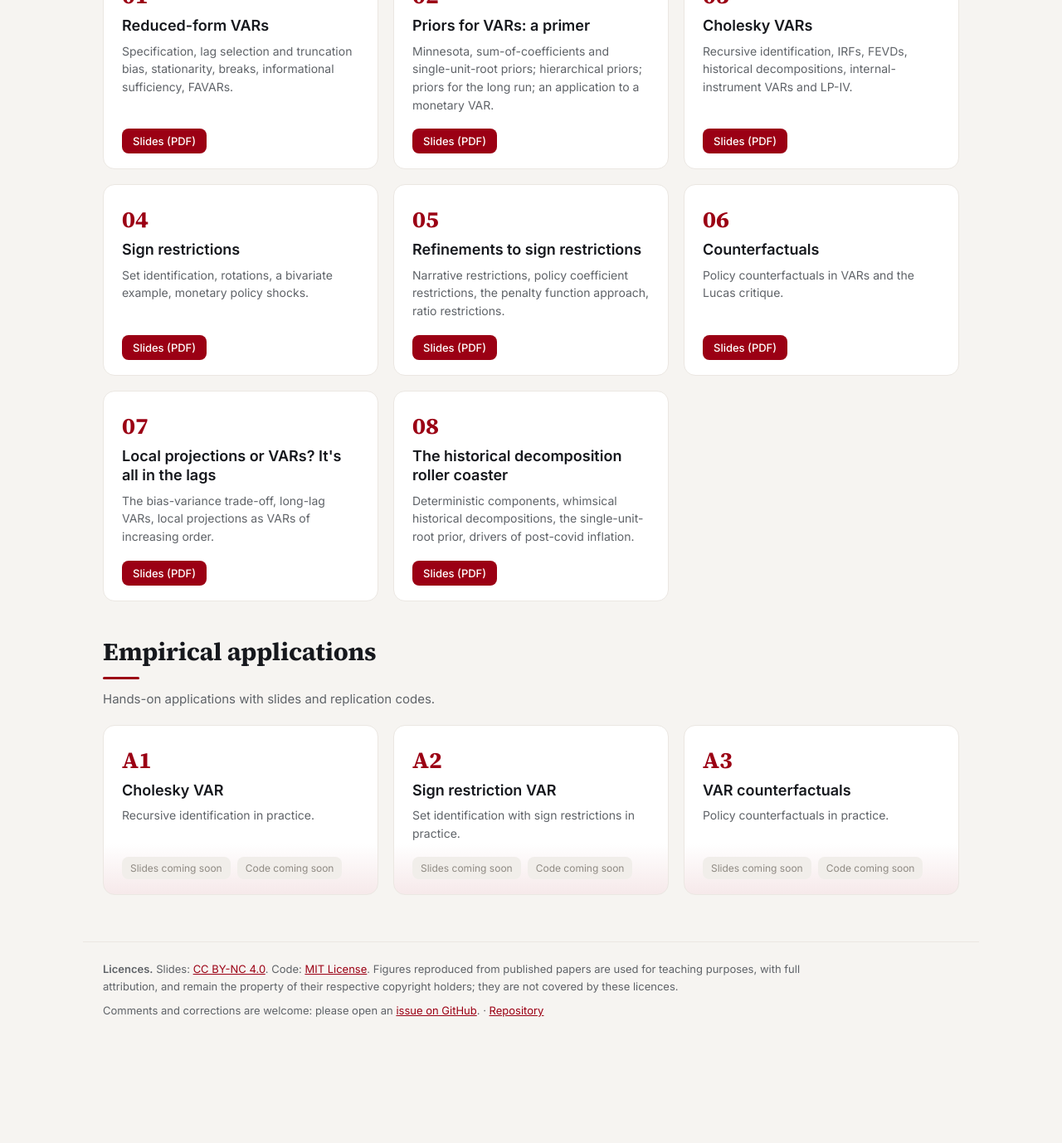
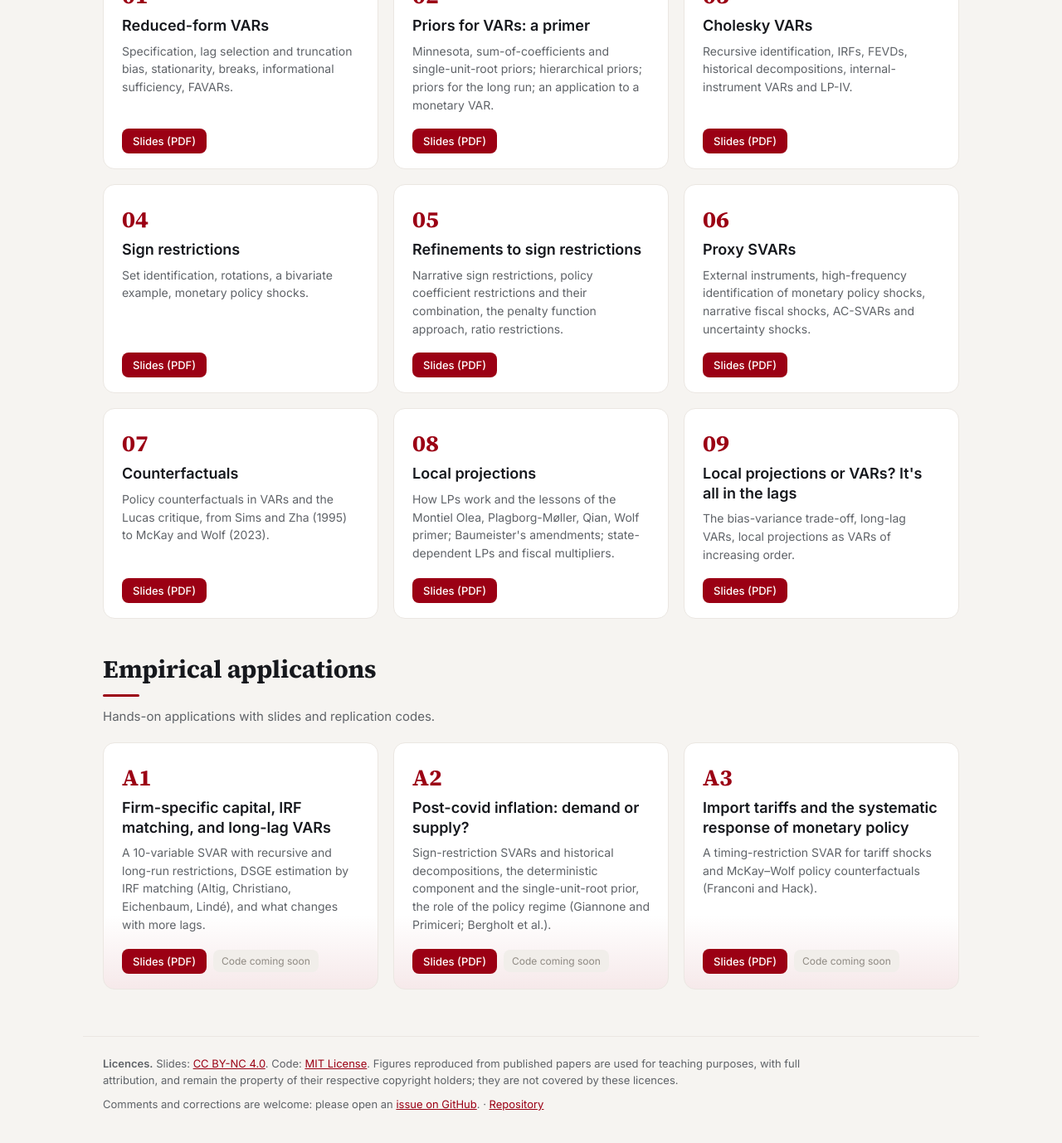
Before and after one commit to ecastelnuovo/applied-macroeconomics, a Jekyll site: the page built from index.md, in a window 1280 px wide and 1400 px high, scrolled down 566 px. Shown: the top 1378 px of the window at 83% size. Built offline with Jekyll 4.4.1, drawn with Linux system fonts in a browser that asks for light colours; before the commit the page ends 1853 px from its top, so only the background shows below that; some of the changed text lies outside the part shown.

Commit message:
Add files via upload

```diff
--- a/_data/applications.yml
+++ b/_data/applications.yml
@@ -1,19 +1,18 @@
-# One entry per empirical application.
-# When ready, fill in:
-#   slides: file name inside the slides/ folder   (e.g. A1_Cholesky_VAR_application.pdf)
-#   code:   path of the code folder or zip         (e.g. code/A1_Cholesky_VAR.zip)
+# One entry per empirical application, in the order shown on the site (A1, A2, ... is automatic).
+#   slides: file name inside the slides/ folder
+#   code:   path of the code folder or zip (e.g. code/A1_ACEL.zip)
 # Leave a field empty to show "coming soon".
-- title: Cholesky VAR
-  summary: Recursive identification in practice.
-  slides:
+- title: Firm-specific capital, IRF matching, and long-lag VARs
+  summary: A 10-variable SVAR with recursive and long-run restrictions, DSGE estimation by IRF matching (Altig, Christiano, Eichenbaum, Lindé), and what changes with more lags.
+  slides: A1_Cholesky_VAR_IRFs_DSGE_estimation.pdf
   code:
 
-- title: Sign restriction VAR
-  summary: Set identification with sign restrictions in practice.
-  slides:
+- title: "Post-covid inflation: demand or supply?"
+  summary: Sign-restriction SVARs and historical decompositions, the deterministic component and the single-unit-root prior, the role of the policy regime (Giannone and Primiceri; Bergholt et al.).
+  slides: A2_Set_identification_reduced_form_post_covid_inflation.pdf
   code:
 
-- title: VAR counterfactuals
-  summary: Policy counterfactuals in practice.
-  slides:
+- title: Import tariffs and the systematic response of monetary policy
+  summary: A timing-restriction SVAR for tariff shocks and McKay–Wolf policy counterfactuals (Franconi and Hack).
+  slides: A3_Tariffs_monetary_policy.pdf
   code:
--- a/_data/lectures.yml
+++ b/_data/lectures.yml
@@ -1,32 +1,47 @@
-# One entry per lecture. "pdf" is the file name inside the slides/ folder.
+# One entry per lecture, in the order shown on the site (numbering is automatic).
+#   pdf:  file name inside the slides/ folder
+#   code: optional, path of a code folder or zip (e.g. code/02_Priors_VAR.zip); leave empty for none
 - title: Reduced-form VARs
   summary: Specification, lag selection and truncation bias, stationarity, breaks, informational sufficiency, FAVARs.
   pdf: 01_Reduced_form_VAR.pdf
+  code:
 
 - title: "Priors for VARs: a primer"
   summary: Minnesota, sum-of-coefficients and single-unit-root priors; hierarchical priors; priors for the long run; an application to a monetary VAR.
   pdf: 02_Priors_VAR.pdf
+  code:
 
 - title: Cholesky VARs
   summary: Recursive identification, IRFs, FEVDs, historical decompositions, internal-instrument VARs and LP-IV.
   pdf: 03_Cholesky_VAR.pdf
+  code:
 
 - title: Sign restrictions
   summary: Set identification, rotations, a bivariate example, monetary policy shocks.
   pdf: 04_Sign_restrictions_VAR.pdf
+  code:
 
 - title: Refinements to sign restrictions
-  summary: Narrative restrictions, policy coefficient restrictions, the penalty function approach, ratio restrictions.
+  summary: Narrative sign restrictions, policy coefficient restrictions and their combination, the penalty function approach, ratio restrictions.
   pdf: 05_Refinements_sign_restrictions_VAR.pdf
+  code:
+
+- title: Proxy SVARs
+  summary: External instruments, high-frequency identification of monetary policy shocks, narrative fiscal shocks, AC-SVARs and uncertainty shocks.
+  pdf: 06_Proxy_VAR.pdf
+  code:
 
 - title: Counterfactuals
-  summary: Policy counterfactuals in VARs and the Lucas critique.
-  pdf: 06_Counterfactuals_VAR.pdf
+  summary: Policy counterfactuals in VARs and the Lucas critique, from Sims and Zha (1995) to McKay and Wolf (2023).
+  pdf: 07_Counterfactuals_VAR.pdf
+  code:
+
+- title: Local projections
+  summary: How LPs work and the lessons of the Montiel Olea, Plagborg-Møller, Qian, Wolf primer; Baumeister's amendments; state-dependent LPs and fiscal multipliers.
+  pdf: 08_Local_Projections.pdf
+  code:
 
 - title: "Local projections or VARs? It's all in the lags"
   summary: The bias-variance trade-off, long-lag VARs, local projections as VARs of increasing order.
-  pdf: 07_Comparison_LP_VAR.pdf
-
-- title: The historical decomposition roller coaster
-  summary: Deterministic components, whimsical historical decompositions, the single-unit-root prior, drivers of post-covid inflation.
-  pdf: 08_Historical_decomposition_rollercoaster_VAR.pdf
+  pdf: 09_Comparison_LP_VAR.pdf
+  code:
--- a/_layouts/default.html
+++ b/_layouts/default.html
@@ -17,7 +17,8 @@
   <h1>{{ site.title }}</h1>
   <div class="who"><b>Efrem Castelnuovo</b> · Lecture slides and replication codes</div>
   <p class="intro">A course on Vector Autoregressions: specification and estimation, Bayesian priors,
-    identification of structural shocks, counterfactuals, local projections, and historical decompositions.</p>
+    identification of structural shocks (recursive, sign restrictions, external instruments),
+    policy counterfactuals, and local projections.</p>
   <nav class="jump">
     <a href="#lectures">Lectures</a>
     <a href="#applications">Empirical applications</a>
@@ -34,6 +35,7 @@
       <p>{{ l.summary }}</p>
       <div class="act">
         <a class="btn" href="{{ '/slides/' | append: l.pdf | relative_url }}" target="_blank" rel="noopener">Slides (PDF)</a>
+        {% if l.code %}<a class="btn ghost" href="{{ '/' | append: l.code | relative_url }}">Code</a>{% endif %}
       </div>
     </article>
     {% endfor %}
@@ -72,8 +74,8 @@
      Figures reproduced from published papers are used for teaching purposes, with full attribution,
      and remain the property of their respective copyright holders; they are not covered by these licences.</p>
   <p>Comments and corrections are welcome: please open an
-     <a href="https://github.com/ecastelnuovo/applied-macroeconomics/issues">issue on GitHub</a>.
-     · <a href="https://github.com/ecastelnuovo/applied-macroeconomics">Repository</a></p>
+     <a href="{{ site.github.issues_url }}">issue on GitHub</a>.
+     · <a href="{{ site.github.repository_url }}">Repository</a></p>
 </footer>
 
 </body>
```
Also changed, not shown: README.md, 7 other files.
